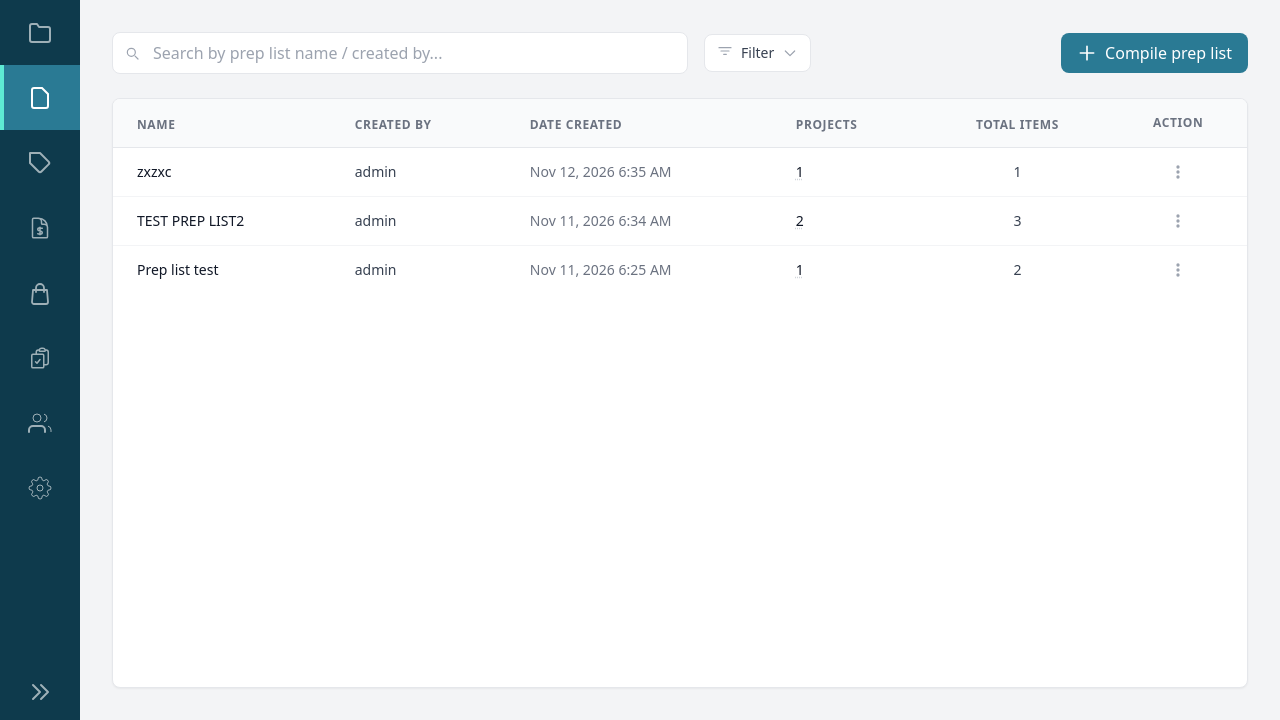
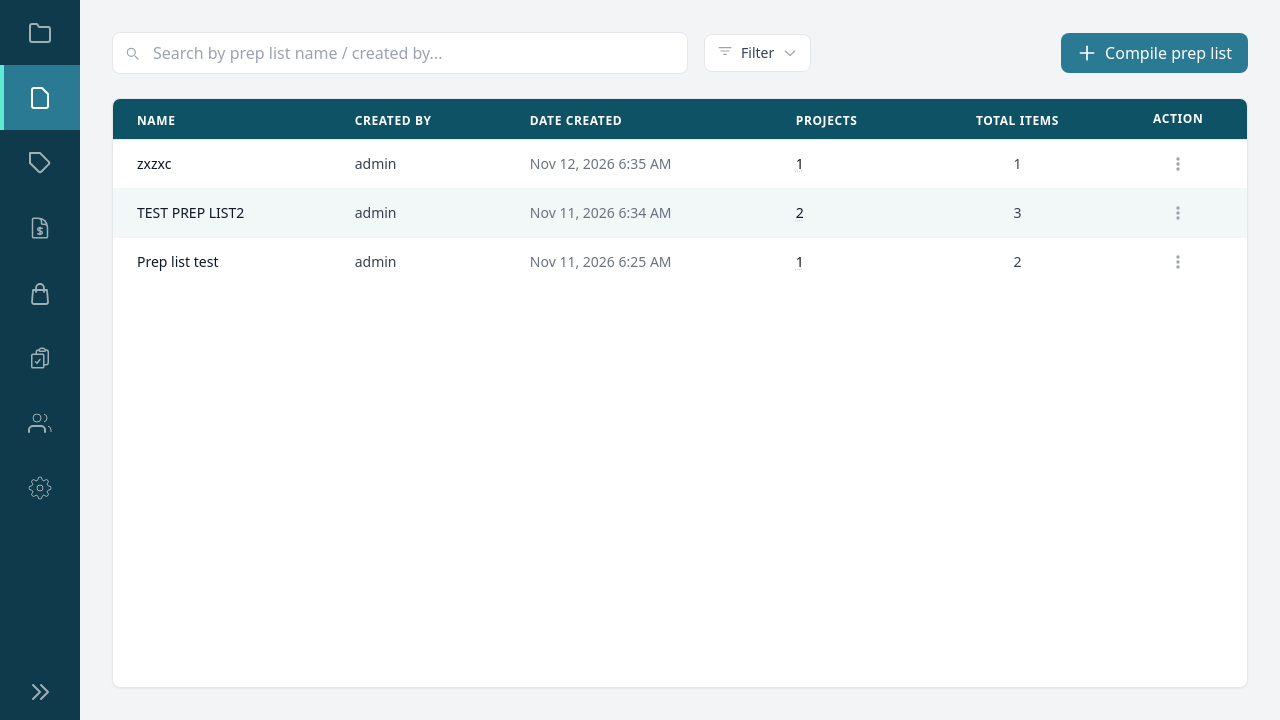
Before and after one commit to islacchi/purchasing, a Laravel app: page /preplist in a window 1280 px wide. Shown: the part 80-800 px from the top of the page. Run offline with Laravel 12, Linux system fonts and the light colour scheme; a user stored in the database is signed in; data comes from the database, SQL or seed files in the repository; data that the repository does not hold is empty; some libraries are stand-ins or nearby versions.

Commit message:
refactor(preplist): stretch table, scroll internally, match projects table style
- Table card fills the page height; rows scroll inside
- Sticky header stays visible; pagination pinned below the card
- Header: solid #0e5266, white semibold uppercase text, py-2
- Rows alternate white / #f2f7f8; hover #e4edf0 (same look as projects)

```diff
--- a/resources/views/Preplist/index.blade.php
+++ b/resources/views/Preplist/index.blade.php
@@ -131,7 +131,7 @@
     <div class="flex flex-1 min-h-0 flex-col overflow-hidden rounded-lg border border-gray-200 bg-white shadow-sm">
         <div class="min-h-0 min-w-0 flex-1 overflow-auto">
             <table class="min-w-full divide-y divide-gray-200">
-                <thead class="sticky top-0 z-20 bg-gray-50">
+                <thead class="sticky top-0 z-20 bg-[#0e5266]">
                     @php
                         $currentSort = $sort ?? 'date_desc';
                         $sortToggle = function (string $column) use ($search, $currentSort) {
@@ -143,25 +143,25 @@
                                 'aria' => $active ? ($currentSort === $asc ? 'ascending' : 'descending') : 'none',
                             ];
                         };
-                        $toggleClass = 'inline-flex items-center gap-1.5 text-xs font-semibold uppercase tracking-wider text-gray-500 transition-colors hover:text-[#2a7a94] focus:outline-none focus:ring-2 focus:ring-teal-300 rounded-sm';
+                        $toggleClass = 'inline-flex items-center gap-1.5 text-xs font-semibold uppercase tracking-wider text-white transition-colors hover:text-teal-200 focus:outline-none focus:ring-2 focus:ring-teal-300 rounded-sm';
                     @endphp
                     <tr>
-                        <th class="px-6 py-3 text-left">
+                        <th class="px-6 py-2 text-left">
                             <a href="{{ $sortToggle('name')['url'] }}" aria-sort="{{ $sortToggle('name')['aria'] }}" class="{{ $toggleClass }}">Name</a>
                         </th>
-                        <th class="px-6 py-3 text-left">
+                        <th class="px-6 py-2 text-left">
                             <a href="{{ $sortToggle('created_by')['url'] }}" aria-sort="{{ $sortToggle('created_by')['aria'] }}" class="{{ $toggleClass }}">Created by</a>
                         </th>
-                        <th class="px-6 py-3 text-left">
+                        <th class="px-6 py-2 text-left">
                             <a href="{{ $sortToggle('date')['url'] }}" aria-sort="{{ $sortToggle('date')['aria'] }}" class="{{ $toggleClass }}">Date Created</a>
                         </th>
-                        <th class="px-6 py-3 text-left">
+                        <th class="px-6 py-2 text-left">
                             <a href="{{ $sortToggle('projects')['url'] }}" aria-sort="{{ $sortToggle('projects')['aria'] }}" class="{{ $toggleClass }}">Projects</a>
                         </th>
-                        <th class="px-6 py-3 text-center">
+                        <th class="px-6 py-2 text-center">
                             <a href="{{ $sortToggle('items')['url'] }}" aria-sort="{{ $sortToggle('items')['aria'] }}" class="{{ $toggleClass }}">Total Items</a>
                         </th>
-                        <th class="px-6 py-3 text-center text-xs font-semibold text-gray-500 uppercase tracking-wider">Action</th>
+                        <th class="px-6 py-2 text-center text-xs font-semibold text-white uppercase tracking-wider">Action</th>
                     </tr>
                 </thead>
                 <tbody class="bg-white divide-y divide-gray-100">
@@ -170,7 +170,7 @@
                             $sourceProjects = $preplist->sourceProjects();
                             $quotationCount = $quotationCounts[$preplist->id] ?? 0;
                         @endphp
-                        <tr class="hover:bg-gray-50 transition-colors cursor-pointer"
+                        <tr class="odd:bg-white even:bg-[#f2f7f8] transition-colors cursor-pointer hover:bg-[#e4edf0]"
                             data-href="{{ route('preplist.show', ['preplist' => $preplist->id]) }}">
                             <td class="px-6 py-2 whitespace-nowrap text-sm font-medium text-gray-900">
                                 {{ $preplist->name }}
```
